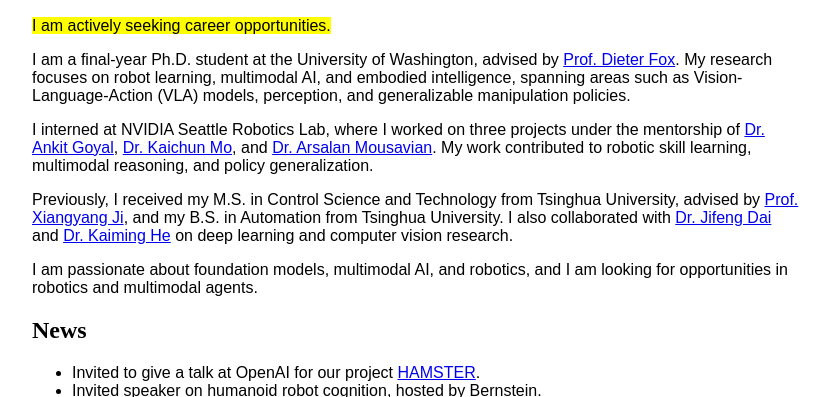
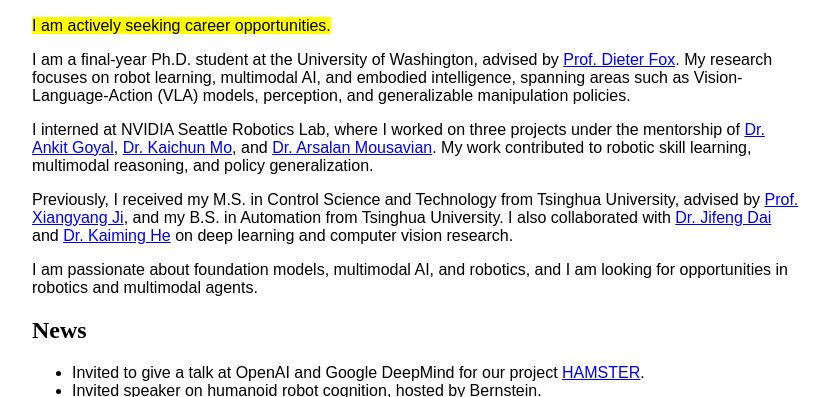
Before and after one commit to liyi14/liyi14.github.io, a plain HTML site: page index.html in a window 1280 px wide. Shown: the part 361-758 px from the top of the page, without its empty margins (224-1054 px from the left). Drawn offline with Linux system fonts and the light colour scheme.

Commit message:
Update index.html

```diff
--- a/index.html
+++ b/index.html
@@ -83,7 +83,7 @@
 
           <h2>News</h2>
           <ul>
-            <li><font face="Arial"; font size='3'>Invited to give a talk at OpenAI for our project <a target='_blank' href='https://hamster-robot.github.io/'>HAMSTER</a>.</font></li>
+            <li><font face="Arial"; font size='3'>Invited to give a talk at OpenAI and Google DeepMind for our project <a target='_blank' href='https://hamster-robot.github.io/'>HAMSTER</a>.</font></li>
             <li><font face="Arial"; font size='3'>Invited speaker on humanoid robot cognition, hosted by Bernstein. </font></li>
             <li><font face="Arial"; font size='3'>Our paper <a href="https://arxiv.org/abs/2502.05485">HAMSTER</a> has been accepted by ICLR 2025! Check our paper, demo and more details on the <a target='_blank' href='https://hamster-robot.github.io/'>Project Page</a>. Code and dataset will be released soon!</font></li>
             <li><font face="Arial"; font size='3'>Our paper <a href="https://arxiv.org/abs/2311.02337">STOW</a> has been accepted by CoRL 2023! Code and dataset is released on <a href="https://github.com/liyi14/STOW">Github</a>.!</font></li>
```
